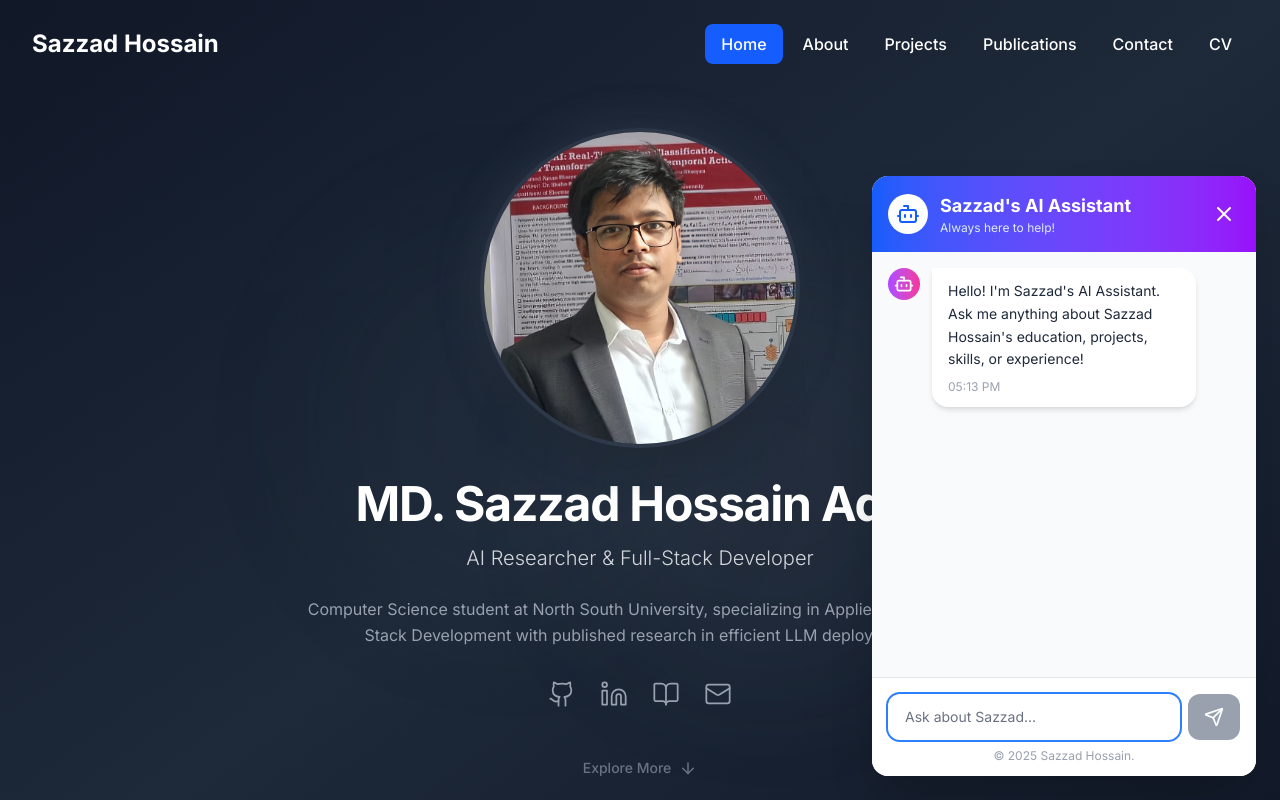
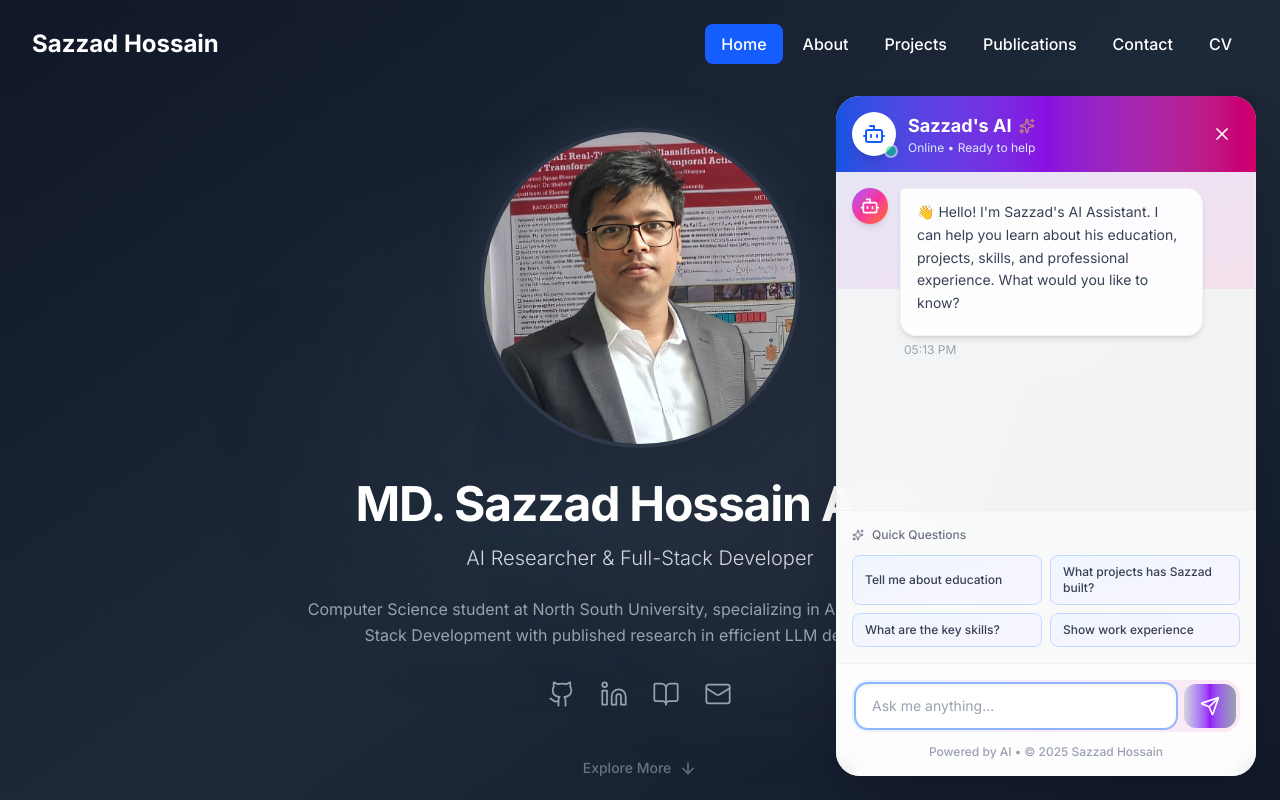
Before and after one commit to sabbumia/sazzadadib, a Next.js app: page / in a window 1280 px wide. Both pictures are taken after a click on the button "Open chat". Shown: the top 800 px of the page. Built offline with nearby package versions, Linux system fonts and the light colour scheme.

Commit message:
Update CVChatbot.tsx

```diff
--- a/components/CVChatbot.tsx
+++ b/components/CVChatbot.tsx
@@ -1,7 +1,6 @@
-// src/components/CVChatbot.tsx
 'use client';
 import React, { useState, useRef, useEffect } from 'react';
-import { MessageCircle, X, Send, Loader2, Bot, User } from 'lucide-react';
+import { MessageCircle, X, Send, Loader2, Bot, User, Sparkles, ChevronDown } from 'lucide-react';
 
 interface Message {
   id: string;
@@ -11,7 +10,7 @@ interface Message {
   isTyping?: boolean;
 }
 
-// Simple Markdown renderer component
+// Enhanced Markdown renderer with better styling
 const MarkdownMessage = ({ content }: { content: string }) => {
   const renderMarkdown = (text: string) => {
     const lines = text.split('\n');
@@ -22,9 +21,11 @@ const MarkdownMessage = ({ content }: { content: string }) => {
     const flushList = () => {
       if (listItems.length > 0) {
         elements.push(
-          <ul key={`list-${elements.length}`} className="list-disc list-inside space-y-1 my-2 ml-2">
+          <ul key={`list-${elements.length}`} className="list-disc list-inside space-y-2 my-3 ml-2">
             {listItems.map((item, idx) => (
-              <li key={idx} className="text-sm">{parseInlineMarkdown(item)}</li>
+              <li key={idx} className="text-sm leading-relaxed text-gray-700">
+                {parseInlineMarkdown(item)}
+              </li>
             ))}
           </ul>
         );
@@ -34,43 +35,41 @@ const MarkdownMessage = ({ content }: { content: string }) => {
     };
 
     lines.forEach((line, index) => {
-      // Headers
       if (line.startsWith('### ')) {
         flushList();
         elements.push(
-          <h3 key={`h3-${index}`} className="text-base font-bold mt-3 mb-2 text-gray-900">
+          <h3 key={`h3-${index}`} className="text-base font-bold mt-4 mb-2 text-gray-900 flex items-center gap-2">
+            <span className="w-1 h-4 bg-gradient-to-b from-blue-500 to-purple-500 rounded-full"></span>
             {line.replace('### ', '')}
           </h3>
         );
       } else if (line.startsWith('## ')) {
         flushList();
         elements.push(
-          <h2 key={`h2-${index}`} className="text-lg font-bold mt-3 mb-2 text-gray-900">
+          <h2 key={`h2-${index}`} className="text-lg font-bold mt-4 mb-2 text-gray-900 flex items-center gap-2">
+            <span className="w-1.5 h-5 bg-gradient-to-b from-blue-500 to-purple-500 rounded-full"></span>
             {line.replace('## ', '')}
           </h2>
         );
       } else if (line.startsWith('# ')) {
         flushList();
         elements.push(
-          <h1 key={`h1-${index}`} className="text-xl font-bold mt-3 mb-2 text-gray-900">
+          <h1 key={`h1-${index}`} className="text-xl font-bold mt-4 mb-3 text-gray-900 flex items-center gap-2">
+            <span className="w-2 h-6 bg-gradient-to-b from-blue-500 to-purple-500 rounded-full"></span>
             {line.replace('# ', '')}
           </h1>
         );
-      }
-      // List items
-      else if (line.match(/^[\*\-]\s+/) || line.match(/^\d+\.\s+/)) {
+      } else if (line.match(/^[\*\-]\s+/) || line.match(/^\d+\.\s+/)) {
         inList = true;
         listItems.push(line.replace(/^[\*\-]\s+/, '').replace(/^\d+\.\s+/, ''));
-      }
-      else if (line.trim() !== '') {
+      } else if (line.trim() !== '') {
         flushList();
         elements.push(
-          <p key={`p-${index}`} className="text-sm leading-relaxed mb-2">
+          <p key={`p-${index}`} className="text-sm leading-relaxed mb-2 text-gray-700">
             {parseInlineMarkdown(line)}
           </p>
         );
-      }
-      else {
+      } else {
         flushList();
       }
     });
@@ -112,7 +111,7 @@ const MarkdownMessage = ({ content }: { content: string }) => {
   return <div className="markdown-content">{renderMarkdown(content)}</div>;
 };
 
-// Typing animation component
+// Enhanced typing animation
 const TypingMessage = ({ content, onComplete }: { content: string; onComplete: () => void }) => {
   const [displayedContent, setDisplayedContent] = useState('');
   const [currentIndex, setCurrentIndex] = useState(0);
@@ -122,7 +121,7 @@ const TypingMessage = ({ content, onComplete }: { content: string; onComplete: (
       const timeout = setTimeout(() => {
         setDisplayedContent(prev => prev + content[currentIndex]);
         setCurrentIndex(prev => prev + 1);
-      }, 20); // Speed of typing (20ms per character)
+      }, 15);
 
       return () => clearTimeout(timeout);
     } else if (currentIndex === content.length && content.length > 0) {
@@ -133,13 +132,44 @@ const TypingMessage = ({ content, onComplete }: { content: string; onComplete: (
   return <MarkdownMessage content={displayedContent} />;
 };
 
+// Quick action suggestions
+const QuickActions = ({ onSelect }: { onSelect: (text: string) => void }) => {
+  const suggestions = [
+    "Tell me about education",
+    "What projects has Sazzad built?",
+    "What are the key skills?",
+    "Show work experience"
+  ];
+
+  return (
+    <div className="p-4 space-y-2">
+      <p className="text-xs font-medium text-gray-500 mb-3 flex items-center gap-2">
+        <Sparkles className="w-3 h-3" />
+        Quick Questions
+      </p>
+      <div className="grid grid-cols-2 gap-2">
+        {suggestions.map((suggestion, idx) => (
+          <button
+            key={idx}
+            onClick={() => onSelect(suggestion)}
+            className="text-left text-xs px-3 py-2 bg-gradient-to-br from-blue-50 to-purple-50 hover:from-blue-100 hover:to-purple-100 border border-blue-200 rounded-lg transition-all duration-300 hover:scale-105 hover:shadow-md text-gray-700 font-medium"
+          >
+            {suggestion}
+          </button>
+        ))}
+      </div>
+    </div>
+  );
+};
+
 export default function CVChatbot() {
   const [isOpen, setIsOpen] = useState(false);
+  const [showQuickActions, setShowQuickActions] = useState(true);
   const [messages, setMessages] = useState<Message[]>([
     {
       id: '1',
       role: 'assistant',
-      content: "Hello! I'm Sazzad's AI Assistant. Ask me anything about Sazzad Hossain's education, projects, skills, or experience!",
+      content: "👋 Hello! I'm Sazzad's AI Assistant. I can help you learn about his education, projects, skills, and professional experience. What would you like to know?",
       timestamp: new Date(),
       isTyping: false,
     },
@@ -159,17 +189,20 @@ export default function CVChatbot() {
 
   useEffect(() => {
     if (isOpen && inputRef.current) {
-      inputRef.current.focus();
+      setTimeout(() => inputRef.current?.focus(), 300);
     }
   }, [isOpen]);
 
-  const handleSendMessage = async () => {
-    if (!inputMessage.trim() || isLoading) return;
+  const handleSendMessage = async (messageText?: string) => {
+    const textToSend = messageText || inputMessage;
+    if (!textToSend.trim() || isLoading) return;
+
+    setShowQuickActions(false);
 
     const userMessage: Message = {
       id: Date.now().toString(),
       role: 'user',
-      content: inputMessage,
+      content: textToSend,
       timestamp: new Date(),
       isTyping: false,
     };
@@ -185,7 +218,7 @@ export default function CVChatbot() {
           'Content-Type': 'application/json',
         },
         body: JSON.stringify({
-          message: inputMessage,
+          message: textToSend,
           conversationHistory: messages.slice(-6),
         }),
       });
@@ -212,7 +245,7 @@ export default function CVChatbot() {
       const errorMessage: Message = {
         id: (Date.now() + 1).toString(),
         role: 'assistant',
-        content: 'Sorry, I encountered an error. Please try again.',
+        content: '⚠️ Sorry, I encountered an error. Please try again.',
         timestamp: new Date(),
         isTyping: false,
       };
@@ -237,68 +270,88 @@ export default function CVChatbot() {
 
   return (
     <>
-      {/* Floating Chat Button */}
+      {/* Floating Chat Button with pulse effect */}
       {!isOpen && (
         <button
           onClick={() => setIsOpen(true)}
-          className="fixed bottom-4 right-4 sm:bottom-6 sm:right-6 w-14 h-14 sm:w-16 sm:h-16 bg-gradient-to-r from-blue-600 to-purple-600 rounded-full shadow-lg hover:shadow-xl transition-all duration-300 flex items-center justify-center group hover:scale-110 z-50"
+          className="fixed bottom-6 right-6 w-16 h-16 bg-gradient-to-br from-blue-600 via-purple-600 to-pink-600 rounded-full shadow-2xl hover:shadow-3xl transition-all duration-500 flex items-center justify-center group hover:scale-110 z-50 animate-float"
           aria-label="Open chat"
         >
-          <MessageCircle className="w-7 h-7 sm:w-8 sm:h-8 text-white group-hover:scale-110 transition-transform" />
-          <span className="absolute -top-1 -right-1 w-3 h-3 sm:w-4 sm:h-4 bg-red-500 rounded-full animate-pulse" />
+          <div className="absolute inset-0 bg-gradient-to-br from-blue-400 via-purple-400 to-pink-400 rounded-full blur-xl opacity-60 group-hover:opacity-80 transition-opacity"></div>
+          <MessageCircle className="w-8 h-8 text-white relative z-10 group-hover:scale-110 transition-transform" />
+          <span className="absolute -top-1 -right-1 w-4 h-4 bg-red-500 rounded-full animate-pulse border-2 border-white shadow-lg" />
         </button>
       )}
 
-      {/* Chat Window */}
+      {/* Chat Window with glassmorphism */}
       {isOpen && (
-        <div className="fixed inset-0 sm:inset-auto sm:bottom-4 sm:right-4 md:bottom-6 md:right-6 w-full h-full sm:w-[400px] sm:h-[600px] md:w-96 md:h-[600px] sm:max-h-[90vh] bg-white sm:rounded-2xl shadow-2xl flex flex-col z-50 animate-slideUp">
-          {/* Header */}
-          <div className="bg-gradient-to-r from-blue-600 to-purple-600 text-white p-3 sm:p-4 sm:rounded-t-2xl flex items-center justify-between">
-            <div className="flex items-center gap-2 sm:gap-3">
-              <div className="w-8 h-8 sm:w-10 sm:h-10 bg-white rounded-full flex items-center justify-center">
-                <Bot className="w-5 h-5 sm:w-6 sm:h-6 text-blue-600" />
+        <div className="fixed inset-0 sm:inset-auto sm:bottom-6 sm:right-6 w-full h-full sm:w-[420px] sm:h-[680px] sm:max-h-[90vh] flex flex-col z-50 animate-slideUp">
+          {/* Backdrop blur for desktop */}
+          <div className="absolute inset-0 bg-white/95 backdrop-blur-xl sm:rounded-3xl shadow-2xl border border-gray-200/50 overflow-hidden">
+            {/* Gradient overlay */}
+            <div className="absolute top-0 left-0 right-0 h-48 bg-gradient-to-br from-blue-500/10 via-purple-500/10 to-pink-500/10 pointer-events-none"></div>
+          </div>
+
+          {/* Content */}
+          <div className="relative z-10 flex flex-col h-full">
+            {/* Header with gradient */}
+            <div className="relative bg-gradient-to-r from-blue-600 via-purple-600 to-pink-600 text-white p-4 sm:rounded-t-3xl">
+              <div className="absolute inset-0 bg-black/10"></div>
+              <div className="relative flex items-center justify-between">
+                <div className="flex items-center gap-3">
+                  <div className="relative">
+                    <div className="w-11 h-11 bg-white rounded-full flex items-center justify-center shadow-lg">
+                      <Bot className="w-6 h-6 text-blue-600" />
+                    </div>
+                    <div className="absolute -bottom-0.5 -right-0.5 w-3.5 h-3.5 bg-green-400 rounded-full border-2 border-white animate-pulse"></div>
                   </div>
                   <div>
-                <h3 className="font-bold text-base sm:text-lg">Sazzad's AI Assistant</h3>
-                <p className="text-xs text-blue-100 hidden sm:block">Always here to help!</p>
+                    <h3 className="font-bold text-lg flex items-center gap-2">
+                      Sazzad's AI
+                      <Sparkles className="w-4 h-4 text-yellow-300 animate-pulse" />
+                    </h3>
+                    <p className="text-xs text-blue-100">Online • Ready to help</p>
                   </div>
                 </div>
                 <button
                   onClick={() => setIsOpen(false)}
-              className="hover:bg-white/20 rounded-full p-1 transition-colors touch-manipulation"
+                  className="hover:bg-white/20 rounded-full p-2 transition-all duration-300 hover:rotate-90"
                   aria-label="Close chat"
                 >
-              <X className="w-5 h-5 sm:w-6 sm:h-6" />
+                  <X className="w-5 h-5" />
                 </button>
               </div>
+            </div>
 
-          {/* Messages Area */}
-          <div className="flex-1 overflow-y-auto p-3 sm:p-4 space-y-3 sm:space-y-4 bg-gray-50">
-            {messages.map((message) => (
+            {/* Messages Area with custom scrollbar */}
+            <div className="flex-1 overflow-y-auto p-4 space-y-4 custom-scrollbar">
+              {messages.map((message, idx) => (
                 <div
                   key={message.id}
-                className={`flex gap-2 sm:gap-3 ${
+                  className={`flex gap-3 animate-messageSlide ${
                     message.role === 'user' ? 'flex-row-reverse' : 'flex-row'
                   }`}
+                  style={{ animationDelay: `${idx * 50}ms` }}
                 >
                   <div
-                  className={`w-7 h-7 sm:w-8 sm:h-8 rounded-full flex items-center justify-center flex-shrink-0 ${
+                    className={`w-9 h-9 rounded-full flex items-center justify-center flex-shrink-0 shadow-md ${
                       message.role === 'user'
-                      ? 'bg-blue-600'
-                      : 'bg-gradient-to-r from-purple-500 to-pink-500'
+                        ? 'bg-gradient-to-br from-blue-500 to-blue-600'
+                        : 'bg-gradient-to-br from-purple-500 via-pink-500 to-orange-500'
                     }`}
                   >
                     {message.role === 'user' ? (
-                    <User className="w-4 h-4 sm:w-5 sm:h-5 text-white" />
+                      <User className="w-5 h-5 text-white" />
                     ) : (
-                    <Bot className="w-4 h-4 sm:w-5 sm:h-5 text-white" />
+                      <Bot className="w-5 h-5 text-white" />
                     )}
                   </div>
+                  <div className="flex flex-col max-w-[78%]">
                     <div
-                  className={`max-w-[80%] sm:max-w-[75%] rounded-2xl px-3 py-2 sm:px-4 sm:py-3 ${
+                      className={`rounded-2xl px-4 py-3 shadow-md backdrop-blur-sm transition-all duration-300 hover:shadow-lg ${
                         message.role === 'user'
-                      ? 'bg-blue-600 text-white rounded-tr-none'
-                      : 'bg-white text-gray-800 rounded-tl-none shadow-md'
+                          ? 'bg-gradient-to-br from-blue-500 to-blue-600 text-white rounded-tr-sm'
+                          : 'bg-white/90 text-gray-800 rounded-tl-sm border border-gray-100'
                       }`}
                     >
                       {message.role === 'assistant' ? (
@@ -315,9 +368,10 @@ export default function CVChatbot() {
                           {message.content}
                         </p>
                       )}
+                    </div>
                     <span
-                    className={`text-xs mt-2 block ${
-                      message.role === 'user' ? 'text-blue-100' : 'text-gray-400'
+                      className={`text-xs mt-1.5 px-1 ${
+                        message.role === 'user' ? 'text-right text-gray-500' : 'text-gray-400'
                       }`}
                     >
                       {message.timestamp.toLocaleTimeString([], {
@@ -330,15 +384,15 @@ export default function CVChatbot() {
               ))}
 
               {isLoading && (
-              <div className="flex gap-2 sm:gap-3">
-                <div className="w-7 h-7 sm:w-8 sm:h-8 rounded-full bg-gradient-to-r from-purple-500 to-pink-500 flex items-center justify-center">
-                  <Bot className="w-4 h-4 sm:w-5 sm:h-5 text-white" />
+                <div className="flex gap-3 animate-messageSlide">
+                  <div className="w-9 h-9 rounded-full bg-gradient-to-br from-purple-500 via-pink-500 to-orange-500 flex items-center justify-center shadow-md">
+                    <Bot className="w-5 h-5 text-white" />
                   </div>
-                <div className="bg-white rounded-2xl rounded-tl-none px-3 py-2 sm:px-4 sm:py-3 shadow-md">
-                  <div className="flex gap-1">
-                    <div className="w-2 h-2 bg-blue-600 rounded-full animate-bounce" style={{ animationDelay: '0ms' }} />
-                    <div className="w-2 h-2 bg-blue-600 rounded-full animate-bounce" style={{ animationDelay: '150ms' }} />
-                    <div className="w-2 h-2 bg-blue-600 rounded-full animate-bounce" style={{ animationDelay: '300ms' }} />
+                  <div className="bg-white/90 rounded-2xl rounded-tl-sm px-4 py-3 shadow-md border border-gray-100">
+                    <div className="flex gap-1.5">
+                      <div className="w-2.5 h-2.5 bg-gradient-to-r from-blue-500 to-purple-500 rounded-full animate-bounce" style={{ animationDelay: '0ms' }} />
+                      <div className="w-2.5 h-2.5 bg-gradient-to-r from-purple-500 to-pink-500 rounded-full animate-bounce" style={{ animationDelay: '150ms' }} />
+                      <div className="w-2.5 h-2.5 bg-gradient-to-r from-pink-500 to-orange-500 rounded-full animate-bounce" style={{ animationDelay: '300ms' }} />
                     </div>
                   </div>
                 </div>
@@ -347,35 +401,43 @@ export default function CVChatbot() {
               <div ref={messagesEndRef} />
             </div>
 
-          {/* Input Area */}
-          <div className="p-3 sm:p-4 bg-white border-t border-gray-200 sm:rounded-b-2xl safe-area-bottom">
-            <div className="flex gap-2">
+            {/* Quick Actions - Show only at start */}
+            {showQuickActions && messages.length === 1 && (
+              <div className="border-t border-gray-200/50 bg-white/50 backdrop-blur-sm animate-fadeIn">
+                <QuickActions onSelect={handleSendMessage} />
+              </div>
+            )}
+
+            {/* Input Area with gradient border */}
+            <div className="p-4 bg-white/80 backdrop-blur-sm border-t border-gray-200/50 sm:rounded-b-3xl">
+              <div className="flex gap-2 p-1 bg-gradient-to-r from-blue-500/10 via-purple-500/10 to-pink-500/10 rounded-2xl">
                 <input
                   ref={inputRef}
                   type="text"
                   value={inputMessage}
                   onChange={(e) => setInputMessage(e.target.value)}
                   onKeyPress={handleKeyPress}
-                placeholder="Ask about Sazzad..."
+                  placeholder="Ask me anything..."
                   disabled={isLoading}
-                className="flex-1 px-3 py-2 sm:px-4 sm:py-3 border border-gray-300 rounded-xl focus:outline-none focus:ring-2 focus:ring-blue-500 focus:border-transparent disabled:bg-gray-100 disabled:cursor-not-allowed text-sm placeholder-gray-500 text-black"
+                  className="flex-1 px-4 py-3 bg-white border-none rounded-xl focus:outline-none focus:ring-2 focus:ring-blue-500/50 disabled:bg-gray-50 disabled:cursor-not-allowed text-sm placeholder-gray-400 text-black shadow-inner"
                 />
                 <button
-                onClick={handleSendMessage}
+                  onClick={() => handleSendMessage()}
                   disabled={!inputMessage.trim() || isLoading}
-                className="px-3 py-2 sm:px-4 sm:py-3 bg-gradient-to-r from-blue-600 to-purple-600 text-white rounded-xl hover:from-blue-700 hover:to-purple-700 disabled:from-gray-400 disabled:to-gray-400 disabled:cursor-not-allowed transition-all duration-300 flex items-center justify-center touch-manipulation"
+                  className="px-4 py-3 bg-gradient-to-r from-blue-600 via-purple-600 to-pink-600 text-white rounded-xl hover:shadow-lg disabled:from-gray-300 disabled:to-gray-400 disabled:cursor-not-allowed transition-all duration-300 flex items-center justify-center min-w-[48px] hover:scale-105"
                   aria-label="Send message"
                 >
                   {isLoading ? (
-                  <Loader2 className="w-4 h-4 sm:w-5 sm:h-5 animate-spin" />
+                    <Loader2 className="w-5 h-5 animate-spin" />
                   ) : (
-                  <Send className="w-4 h-4 sm:w-5 sm:h-5" />
+                    <Send className="w-5 h-5" />
                   )}
                 </button>
               </div>
-            <p className="text-xs text-gray-400 mt-2 text-center">
-              © 2025 Sazzad Hossain.
+              <p className="text-xs text-gray-400 mt-3 text-center font-medium">
+                Powered by AI • © 2025 Sazzad Hossain
               </p>
+            </div>
           </div>
         </div>
       )}
@@ -384,28 +446,81 @@ export default function CVChatbot() {
         @keyframes slideUp {
           from {
             opacity: 0;
-            transform: translateY(20px);
+            transform: translateY(30px) scale(0.95);
+          }
+          to {
+            opacity: 1;
+            transform: translateY(0) scale(1);
+          }
+        }
+
+        @keyframes messageSlide {
+          from {
+            opacity: 0;
+            transform: translateY(10px);
           }
           to {
             opacity: 1;
             transform: translateY(0);
           }
         }
-        .animate-slideUp {
-          animation: slideUp 0.3s ease-out;
+
+        @keyframes fadeIn {
+          from {
+            opacity: 0;
           }
-
-        /* Safe area for mobile devices with notches */
-        @supports (padding: max(0px)) {
-          .safe-area-bottom {
-            padding-bottom: max(0.75rem, env(safe-area-inset-bottom));
+          to {
+            opacity: 1;
           }
         }
 
-        /* Prevent body scroll when chat is open on mobile */
-        @media (max-width: 640px) {
-          body:has(.chat-open) {
-            overflow: hidden;
+        @keyframes float {
+          0%, 100% {
+            transform: translateY(0px);
+          }
+          50% {
+            transform: translateY(-10px);
+          }
+        }
+
+        .animate-slideUp {
+          animation: slideUp 0.4s cubic-bezier(0.16, 1, 0.3, 1);
+        }
+
+        .animate-messageSlide {
+          animation: messageSlide 0.3s ease-out;
+        }
+
+        .animate-fadeIn {
+          animation: fadeIn 0.5s ease-out;
+        }
+
+        .animate-float {
+          animation: float 3s ease-in-out infinite;
+        }
+
+        /* Custom Scrollbar */
+        .custom-scrollbar::-webkit-scrollbar {
+          width: 6px;
+        }
+
+        .custom-scrollbar::-webkit-scrollbar-track {
+          background: transparent;
+        }
+
+        .custom-scrollbar::-webkit-scrollbar-thumb {
+          background: linear-gradient(to bottom, #3b82f6, #8b5cf6);
+          border-radius: 10px;
+        }
+
+        .custom-scrollbar::-webkit-scrollbar-thumb:hover {
+          background: linear-gradient(to bottom, #2563eb, #7c3aed);
+        }
+
+        /* Safe area for mobile devices */
+        @supports (padding: max(0px)) {
+          .safe-area-bottom {
+            padding-bottom: max(1rem, env(safe-area-inset-bottom));
           }
         }
       `}</style>
```
Lines whose indentation alone changed are shown as unchanged.
